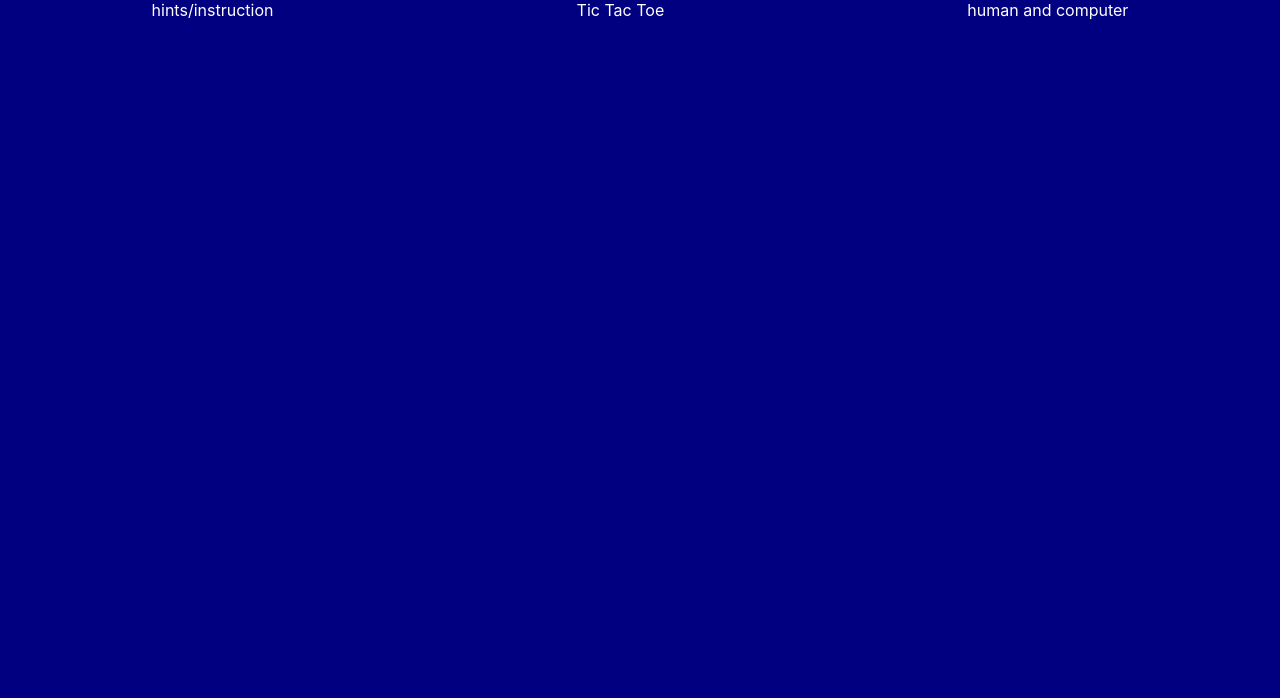
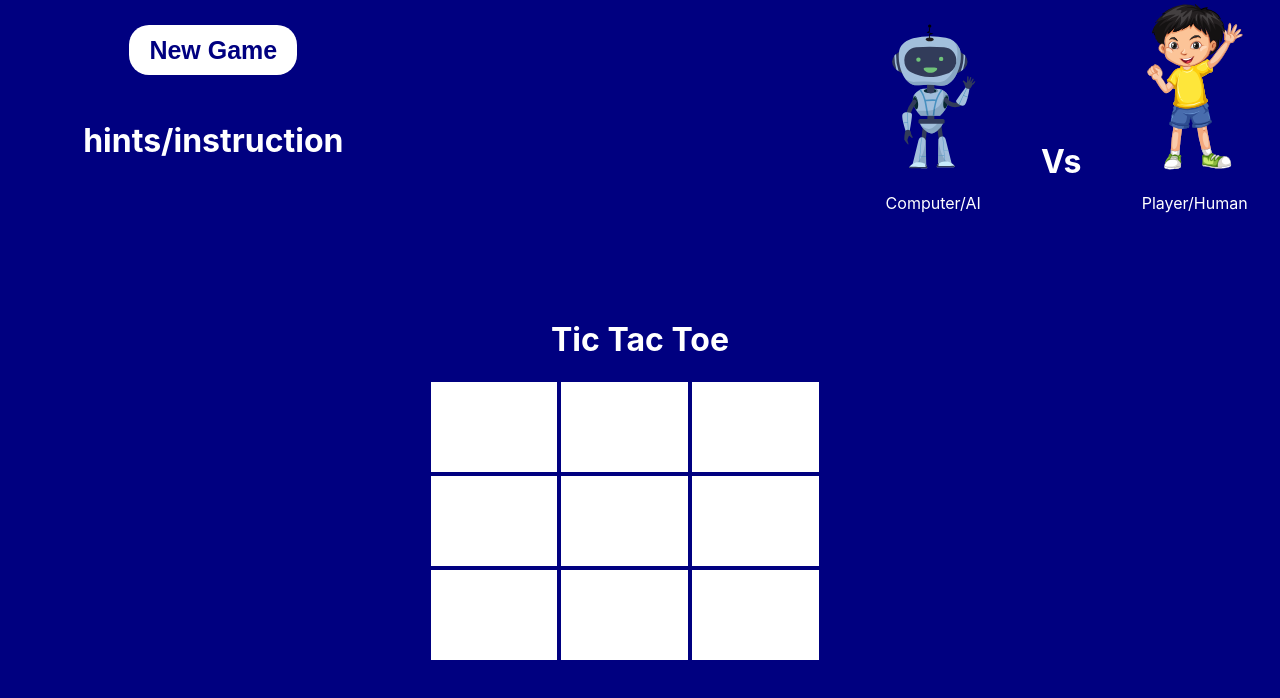
Before and after one commit to karunakaushik/ENTERTAIN-THE-CREW, a React (Create React App) app: page / in a window 1280 px wide. Shown: the top 698 px of the page. Built offline with nearby package versions, Linux system fonts and the light colour scheme.

Commit message:
simple design of  frontend part

```diff
--- a/public/index.html
+++ b/public/index.html
@@ -29,6 +29,7 @@
   <body>
     <noscript>You need to enable JavaScript to run this app.</noscript>
     <div id="root"></div>
+    <script src="./src/index.js"></script>
     <!--
       This HTML file is a template.
       If you open it directly in the browser, you will see an empty page.
--- /dev/null
+++ b/src/components/ResetButton.js
@@ -0,0 +1,11 @@
+import React, { Component } from 'react'
+import './src/css/reset.css'
+export default class NewGame extends Component{
+    render() {
+        return(
+            <div className="resetDiv">
+                <button className="newgameButton" onClick={this.props.reset}>New Game</button>
+            </div>
+        )
+    }
+}
--- /dev/null
+++ b/src/components/Result.js
@@ -0,0 +1,12 @@
+import React, { Component } from 'react';
+import './src/css/result.css'
+export default class Result extends Component {
+
+  render(){
+    return(
+      <div className={this.props.winner ? 'visible' : 'hidden'}>
+        <h2>Game Over</h2>
+      </div>
+    )
+  }
+}
--- a/src/components/index.js
+++ b/src/components/index.js
@@ -1,24 +1,149 @@
 import React, { Component } from 'react'
 import './src/css/main.css'
-// import Minimax from './minimax'
-// import Sketch from './sketch'
+import Result from './Result'
+import NewGame from './ResetButton'
+import Tile from './sketch';
+import Robot from './src/img/robot.svg'
+import Human from './src/img/human.svg'
 export default class MainPage extends Component{
+
+    constructor(props){
+        super(props);
+        this.state = {
+          gameBoard: [
+              ' ',' ',' ',
+              ' ',' ',' ',
+              ' ',' ',' '
+          ],
+          winner: null,
+          turn: 'x'
+        }
+      }
+
+      resetBoard(){
+        this.setState({
+          gameBoard: [
+            ' ',' ',' ',
+            ' ',' ',' ',
+            ' ',' ',' '
+          ],
+          winner: null,
+          turn: 'x'
+        });
+      }
+
+
+      updateBoard(loc, player) {
+          //Game Over!
+      console.log(this.state.winner, this.state.turn, this.state.gameBoard);
+      if(this.state.winner !== null) {
+        //make game over component visible
+        console.log("Winner", this.state.winner);
+        return;
+      }
+      if(this.state.gameBoard[loc]=== 'x' || this.state.gameBoard[loc]=== 'o'){
+        //invalid move
+        return;
+      }
+      let currentGameBoard = this.state.gameBoard;
+      currentGameBoard.splice(loc, 1, this.state.turn);
+      this.setState({gameBoard: currentGameBoard}, function(){
+        //Check if there is a winner or draw
+        var moves = this.state.gameBoard.join('').replace(/ /g,'');
+        console.log('Moves:', moves, 'Winner:', this.state.winner);
+        if(moves.length === 9) {
+          this.setState({winner: 'd'});
+          //Make game over component visible
+          return;
+        } else {
+          var topRow = this.state.gameBoard[0] + this.state.gameBoard[1] + this.state.gameBoard[2];
+          if(topRow.match(/xxx|ooo/)){
+            this.setState({winner: this.state.turn});
+            return;
+            }
+          var middleRow = this.state.gameBoard[3] + this.state.gameBoard[4] + this.state.gameBoard[5];
+          if(middleRow.match(/xxx|ooo/)){
+            this.setState({winner: this.state.turn});
+            return;
+          }
+          var bottomRow = this.state.gameBoard[6] + this.state.gameBoard[7] + this.state.gameBoard[8];
+          if(bottomRow.match(/xxx|ooo/)){
+            this.setState({winner: this.state.turn});
+            return;
+          }
+          var leftCol = this.state.gameBoard[0] + this.state.gameBoard[3] + this.state.gameBoard[6];
+          if(leftCol.match(/xxx|ooo/)){
+            this.setState({winner: this.state.turn});
+            return;
+          }
+          var middleCol = this.state.gameBoard[1] + this.state.gameBoard[4] + this.state.gameBoard[7];
+          if(middleCol.match(/xxx|ooo/)){
+            this.setState({winner: this.state.turn});
+            return;
+          }
+          var rightCol = this.state.gameBoard[2] + this.state.gameBoard[5] + this.state.gameBoard[8];
+          if(rightCol.match(/xxx|ooo/)){
+            this.setState({winner: this.state.turn});
+            return;
+          }
+          var leftDiag = this.state.gameBoard[0] + this.state.gameBoard[4] + this.state.gameBoard[8];
+          if(leftDiag.match(/xxx|ooo/)){
+            this.setState({winner: this.state.turn});
+            return;
+          }
+          var rightDiag = this.state.gameBoard[2] + this.state.gameBoard[4] + this.state.gameBoard[6];
+          if(rightDiag.match(/xxx|ooo/)){
+            this.setState({winner: this.state.turn});
+            return;
+          }
+          this.setState({turn: (this.state.turn === 'x') ? 'o' : 'x' });
+        }
+      }, this);
+
+      }
+
     render() {
         return(
             <div className="container">
-                 {/* <script src={Minimax} />
-                 <script src={Sketch} /> */}
-                 <div>
-                     hints/instruction
-                 </div>
+                <div className="instructionDiv">
+                    <div>
+                    <NewGame reset={this.resetBoard.bind(this)} />
+                    </div>
+                    <h1> hints/instruction</h1>
 
-                 <div>
-                     Tic Tac Toe
-                 </div>
+                </div>
 
-                 <div>
-                     human and computer
-                 </div>
+                <div className="gameDiv">
+                <div className="resultShow">
+                    <Result winner={this.state.winner} />
+                    </div>
+
+                    <h1> Tic Tac Toe</h1>
+                    <div className="gameBox">
+                    {this.state.gameBoard.map(function(value, i){
+                        return(
+                        <Tile
+                            key={i}
+                            loc={i}
+                            value={value}
+                            updateBoard={this.updateBoard.bind(this)}
+                            turn={this.state.turn} />
+                        );
+                        }.bind(this))}
+                    </div>
+                </div>
+
+                <div className="playresouterDiv">
+                    <div className="players">
+                    <div className="robotDiv">
+                        <img src={Robot} /><p>Computer/AI</p>
+                    </div>
+                    <h1>Vs</h1>
+                    <div className="humanDiv">
+                        <img src={Human} /><p>Player/Human</p>
+                    </div>
+                    </div>
+                </div>
             </div>
         )
     }
--- /dev/null
+++ b/src/components/sketch.js
@@ -0,0 +1,15 @@
+import React, { Component } from 'react'
+import './src/css/sketch.css'
+export default class Tile extends Component{
+
+    tileClick(props) {
+        props.updateBoard(props.loc, props.turn);
+      }
+    render() {
+        return(
+            <div className={"tileDiv " + this.props.loc} onClick={() => this.tileClick(this.props)}>
+            <p>{this.props.value}</p>
+            </div>
+        )
+    }
+}
--- a/src/components/src/css/main.css
+++ b/src/components/src/css/main.css
@@ -5,3 +5,45 @@
     justify-content: space-around;
     background-color: navy;
 }
+.instructionDiv{
+    width: 33%;
+    display: flex;
+    flex-direction: column;
+    /* justify-content: center; */
+}
+.instructionDiv h1{
+    text-align: center;
+}
+
+.gameDiv{
+    width: 33%;
+    justify-content: center;
+    display: flex;
+    flex-direction: column;
+}
+.gameBox{
+    display: flex;
+    flex-wrap: wrap;
+
+}
+.gameDiv h1{
+    text-align: center;
+
+}
+.playresouterDiv{
+    width: 33%;
+    /* justify-content: center; */
+    flex-direction: column;
+    display: flex;
+}
+
+@media screen and (max-width:768px){
+
+    .container{
+        flex-direction: column;
+    }
+    .instructionDiv, .gameDiv, .resultDiv{
+        width: 100%;
+    }
+
+}
--- /dev/null
+++ b/src/components/src/css/reset.css
@@ -0,0 +1,18 @@
+.resetDiv{
+    display: flex;
+    justify-content: center;
+    padding: 25px;
+}
+.newgameButton{
+    border: none;
+    width: 168px;
+    color: navy;
+    background-color: white;
+    height: 50px;
+    border-radius: 20px;
+    font-size: 25px;
+    font-weight: bold;
+    cursor: pointer;
+    outline: 0 !important;
+
+}
--- /dev/null
+++ b/src/components/src/css/result.css
@@ -0,0 +1,15 @@
+.hidden{
+    display: none;
+}
+.resultShow{
+    height: 20vh;
+    text-align: center;
+    font-size: 30px;
+    font-family: Lato;
+}
+.players{
+    display: flex;
+    flex-direction: row;
+    justify-content: space-around;
+    align-items: baseline;
+}
--- /dev/null
+++ b/src/components/src/css/sketch.css
@@ -0,0 +1,17 @@
+.tileDiv{
+    width: 30%;
+    height: 90px;
+    font-size: 60px;
+    border: 2px solid navy;
+    background-color: white;
+    color: black;
+    display: flex;
+    justify-content: center;
+    align-items: center;
+
+}
+
+.tileDiv p{
+    margin: 0;
+    text-align: center;
+}
```
Also changed, not shown: src/components/src/img/human.svg (added), src/components/src/img/robot.svg (added).
